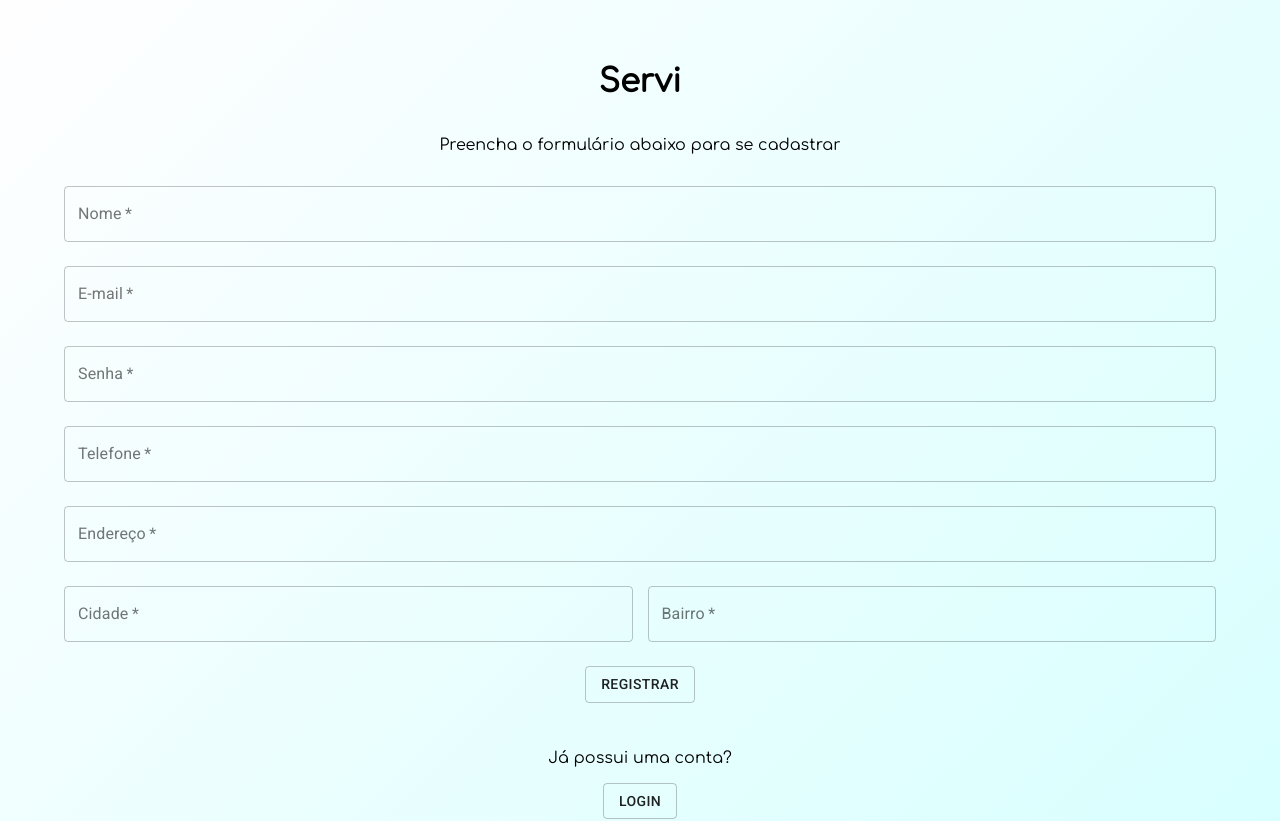
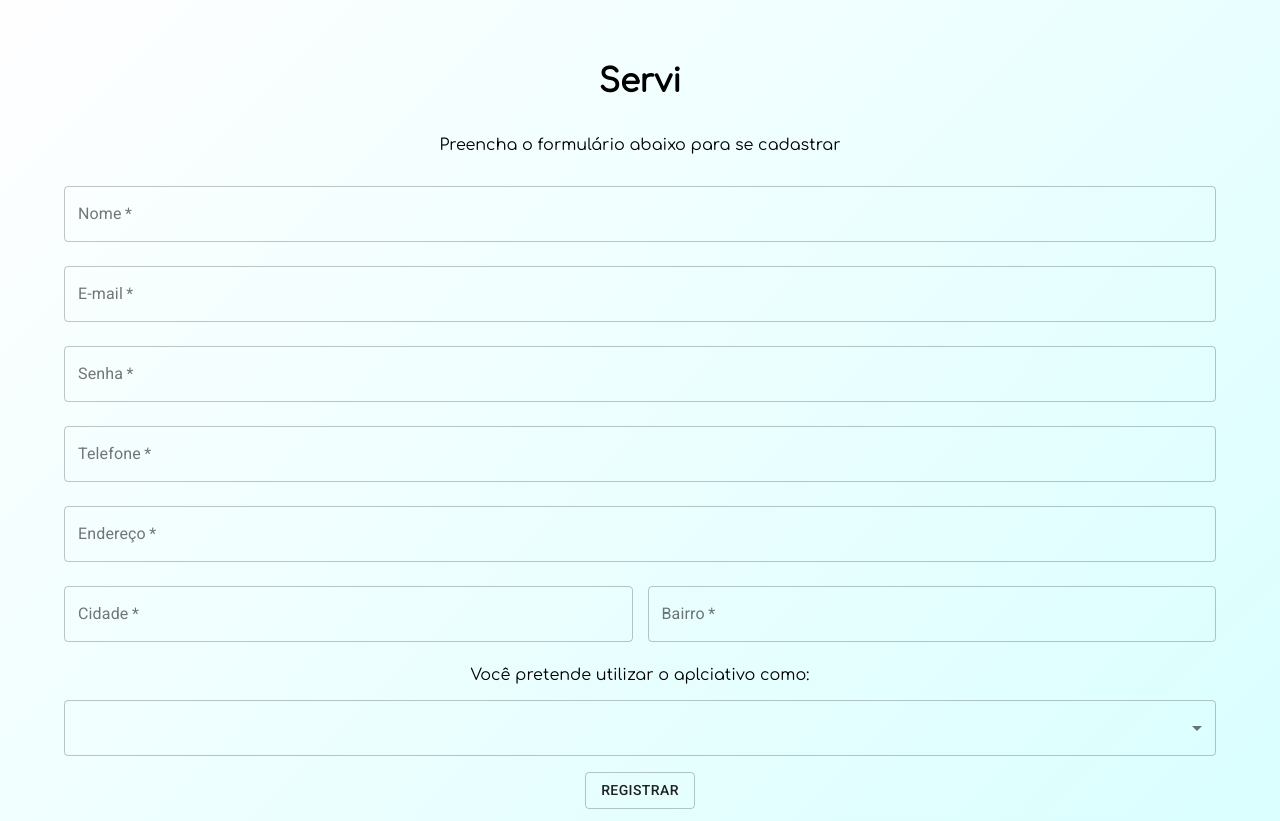
Before and after one commit to joaomcouto/UFMG-20201, a React (Create React App) app in the folder servi/: page /register in a window 1280 px wide. Shown: the top 821 px of the page. Built offline with nearby package versions, Linux system fonts and the light colour scheme; no server answers.

Commit message:
add field 'contratante' in register

```diff
--- a/servi/src/components/Cadastro/Cadastro.css
+++ b/servi/src/components/Cadastro/Cadastro.css
@@ -28,6 +28,12 @@
     flex: 1;
 }
 
+#form-cadastro .select-field-container {
+    display: flex;
+    flex-direction: column;
+    align-items: center;
+}
+
 #form-cadastro .submit-button {
     margin-top: 16px;
     display: block;
--- a/servi/src/components/Cadastro/index.js
+++ b/servi/src/components/Cadastro/index.js
@@ -1,7 +1,7 @@
 import React, {useRef, useState} from 'react'
 import './Cadastro.css';
 
-import {TextField, Button } from '@material-ui/core';
+import {TextField, Button, Select, MenuItem } from '@material-ui/core';
 import Alert from '@material-ui/lab/Alert';
 
 import {Link} from "react-router-dom"
@@ -12,6 +12,8 @@ import {Creators as authCreators} from "../../store/ducks/auth";
 import { useHistory } from "react-router-dom";
 
 export default function Cadastro(props) {
+
+    const [contratante_value, setContratante_value] = React.useState('');
 
     const history =  useHistory()
     const dispatch = useDispatch()
@@ -24,6 +26,7 @@ export default function Cadastro(props) {
     const endereco = useRef()
     const cidade = useRef()
     const bairro = useRef()
+    const contratante = useRef()
 
 
     const onSubmit = (e) => {
@@ -38,6 +41,7 @@ export default function Cadastro(props) {
             endereco:endereco.current.value,
             cidade:cidade.current.value,
             bairro:bairro.current.value,
+            contratante:contratante.current.value,
         }
 
         userServices.register(form_data)
@@ -51,7 +55,11 @@ export default function Cadastro(props) {
             dispatch(authCreators.register_fail(error_data))
         })
 
-      };
+    };
+
+    const handleChange = (event) => {
+        setContratante_value(event.target.value);
+    };
 
     return (
         <div className="form-cadastro-container">
@@ -80,6 +88,13 @@ export default function Cadastro(props) {
                     <TextField  inputRef={cidade} required className="double-field" style={{marginRight: 15}}label="Cidade" variant="outlined" margin="normal"/>
                     <TextField  inputRef={bairro} required className="double-field" label="Bairro" variant="outlined" margin="normal"/>
                 </div>
+                <div className="select-field-container">
+                    <p>Você pretende utilizar o aplciativo como:</p>
+                    <Select inputRef={contratante} required className="form-field" variant="outlined" value={contratante_value} onChange={handleChange}>
+                        <MenuItem value={0}>Contratado</MenuItem>
+                        <MenuItem value={1}>Contratante</MenuItem>
+                    </Select>
+                </div>
                 <div>
                     <Button className="submit-button" variant="outlined" type="submit">Registrar</Button>
                 </div>
```
